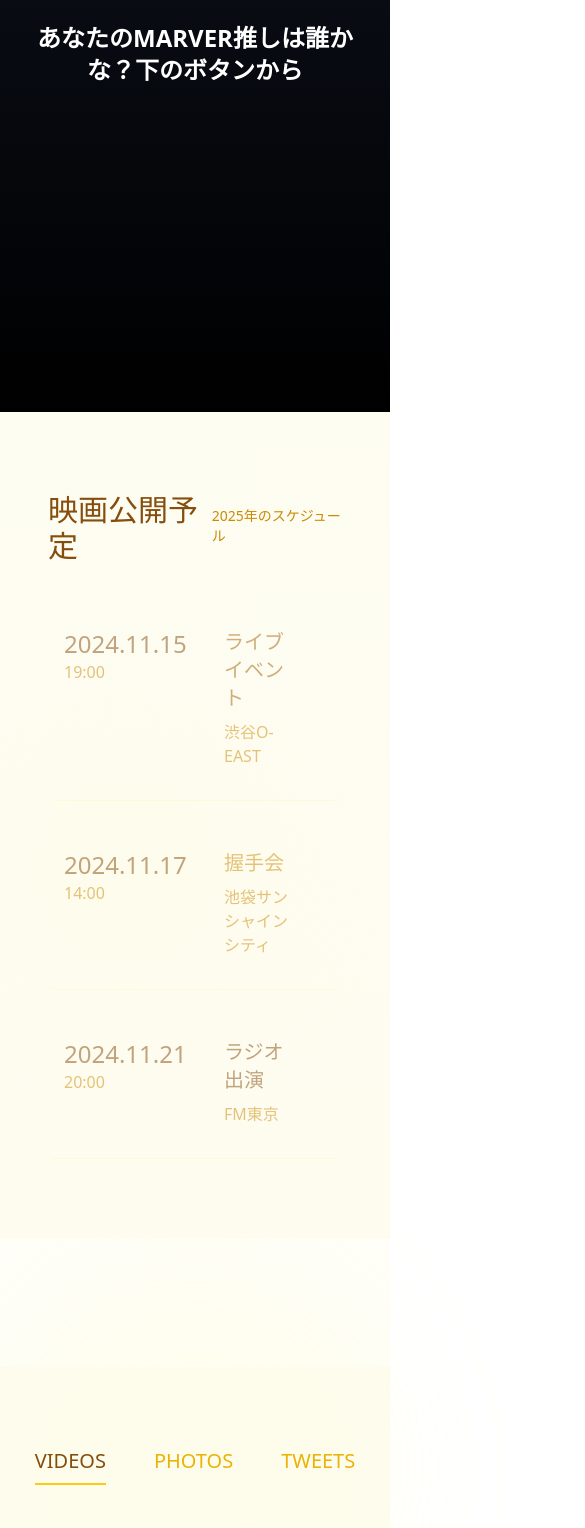
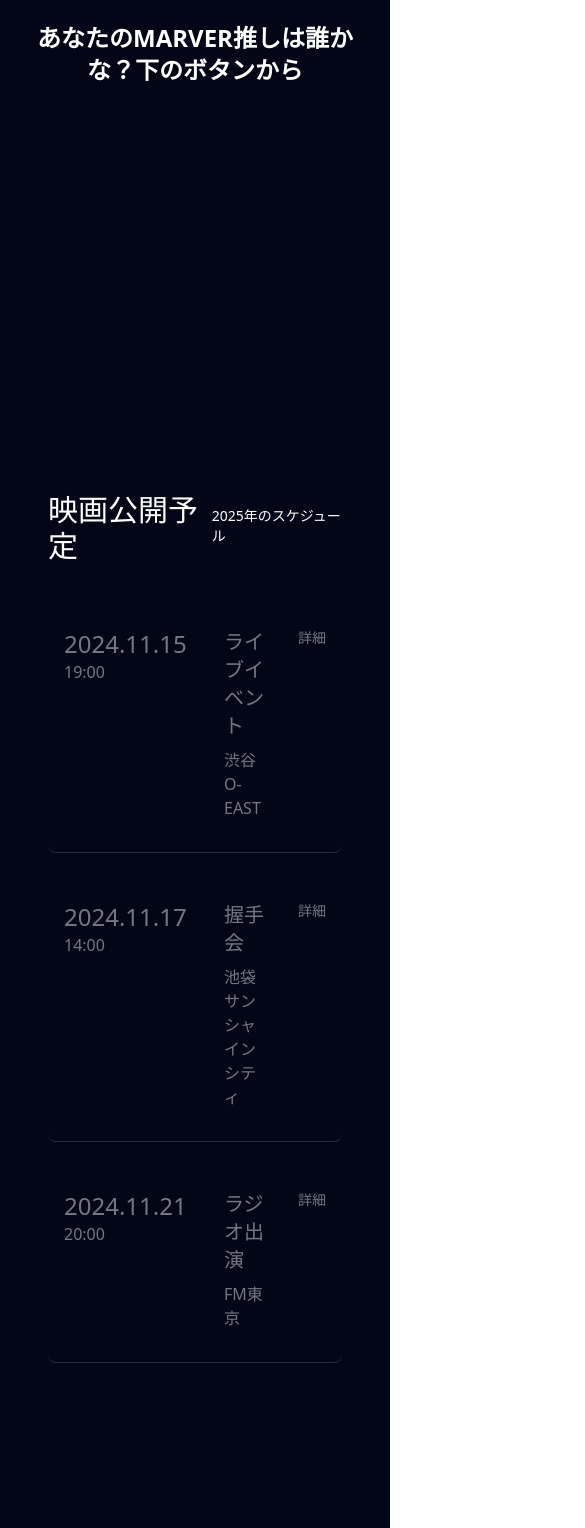
Before and after one commit to Okataku33/portfolio-marver, a React (Vite) app: page / in a window 390 px wide. Shown: the part 432-1960 px from the top of the page, 585 px wide, since content can reach past the window. Built offline with nearby package versions, Linux system fonts and the light colour scheme; no server answers.

Commit message:
全体デザインの修正

```diff
--- a/src/App.tsx
+++ b/src/App.tsx
@@ -46,14 +46,14 @@ function App() {
 
   return (
     <Router>
+      <div className="bg-gradient-to-b bg-slate-950 min-h-screen text-white">
         <Header uid={uid} />
         <div
-        className={`fixed inset-0 bg-yellow-50 z-50 transition-opacity duration-1000 ease-in-out
+          className={`fixed inset-0 bg-slate-950 z-50 transition-opacity duration-1000 ease-in-out
           ${isTransitioning ? "opacity-100" : "opacity-0 pointer-events-none"}`}
         />
         <div
-        className={`min-h-screen bg-gradient-to-b from-white via-yellow-50/20 to-yellow-100/20
-          transition-opacity duration-1000 ease-in-out
+          className={`min-h-screen bg-gradient-to-b from-white transition-opacity duration-1000 ease-in-out
           ${isTransitioning ? "opacity-0" : "opacity-100"}`}
         >
           <Routes>
@@ -68,7 +68,7 @@ function App() {
                 <>
                   <MainVisual />
                   <main className="relative">
-                  <div className="space-y-32 md:space-y-15">
+                    <div>
                       <Schedule />
                       <ContentTabs />
                     </div>
@@ -83,6 +83,7 @@ function App() {
             />
           </Routes>
         </div>
+      </div>
     </Router>
   );
 }
--- a/src/components/ContentTabs.tsx
+++ b/src/components/ContentTabs.tsx
@@ -112,20 +112,20 @@ export default function ContentTabs() {
   ];
 
   return (
-    <section className="py-20 px-6 bg-yellow-50/50">
+    <section className="py-20 px-6 bg-slate-950">
       <div className="container mx-auto">
         {/* タブヘッダー */}
         <div className="flex justify-center gap-12 mb-12">
-          {["VIDEOS", "PHOTOS", "TWEETS"].map((tab) => (
+          {["VIDEOS", "PHOTOS"].map((tab) => (
             <button
               key={tab}
               onClick={() => setActiveTab(tab.toLowerCase() as TabType)}
               className={`text-xl font-light pb-2 transition-all duration-300
-                border-b-2 hover:text-yellow-700
+                border-b-2 hover:text-cyan-400
                 ${
                   activeTab === tab.toLowerCase()
-                    ? "border-yellow-400 text-yellow-800"
-                    : "border-transparent text-yellow-500"
+                    ? "border-cyan-400 text-cyan-400"
+                    : "border-transparent text-cyan-400"
                 }`}
             >
               {tab}
@@ -140,14 +140,14 @@ export default function ContentTabs() {
             <div className="relative group">
               <div
                 ref={scrollContainerRef}
-                className="overflow-x-auto pb-4 scrollbar-thin scrollbar-thumb-yellow-200 scrollbar-track-transparent"
+                className="overflow-x-auto pb-4 scrollbar-thin scrollbar-thumb-cyan-200 scrollbar-track-transparent"
               >
                 <div className="flex gap-6 min-w-min">
                   {photos.map((photo, i) => (
                     <div
                       key={i}
                       onClick={() => setSelectedPhoto(i)}
-                      className="flex-none w-[calc(50%-12px)] md:w-[calc(50%-12px)] max-w-[600px] aspect-[1/1] bg-white p-2 rounded-lg cursor-pointer
+                      className="flex-none w-[calc(50%-12px)] md:w-[calc(50%-12px)] max-w-[600px] aspect-[1/1] bg-white rounded-lg cursor-pointer
                         transition-all duration-300 hover:-translate-y-1
                         hover:shadow-[0_4px_20px_rgba(255,200,50,0.15)]"
                     >
@@ -175,14 +175,14 @@ export default function ContentTabs() {
                 <button
                   onClick={handleScrollLeft}
                   className="absolute left-0 top-1/2 -translate-y-1/2 w-12 h-24
-                    bg-gradient-to-r from-yellow-100/90 to-transparent
-                    hover:from-yellow-200/90 transition-all duration-300
+                    bg-gradient-to-r to-transparent
+                    hover:text-cyan-400 transition-all duration-300
                     cursor-pointer flex items-center justify-start pl-2
                     opacity-0 group-hover:opacity-100"
                   aria-label="前の写真を見る"
                 >
                   <div className="w-8 h-8 flex items-center justify-center bg-white/80 rounded-full">
-                    <div className="w-3 h-3 border-l-2 border-t-2 border-yellow-400 rotate-[-45deg]" />
+                    <div className="w-3 h-3 border-l-2 border-t-2 rotate-[-45deg]" />
                   </div>
                 </button>
               )}
@@ -192,14 +192,14 @@ export default function ContentTabs() {
                 <button
                   onClick={handleScrollRight}
                   className="absolute right-0 top-1/2 -translate-y-1/2 w-12 h-24
-                    bg-gradient-to-l from-yellow-100/90 to-transparent
-                    hover:from-yellow-200/90 transition-all duration-300
+                    bg-gradient-to-l to-transparent
+                    hover:transition-all duration-300
                     cursor-pointer flex items-center justify-end pr-2
                     opacity-0 group-hover:opacity-100"
                   aria-label="次の写真を見る"
                 >
                   <div className="w-8 h-8 flex items-center justify-center bg-white/80 rounded-full">
-                    <div className="w-3 h-3 border-r-2 border-t-2 border-yellow-400 rotate-45" />
+                    <div className="w-3 h-3 border-r-2 border-t-2 rotate-45" />
                   </div>
                 </button>
               )}
@@ -209,12 +209,12 @@ export default function ContentTabs() {
           {/* Videos Grid - 同様のスクロール機能を追加 */}
           {activeTab === "videos" && (
             <div className="relative group">
-              <div className="overflow-x-auto pb-4 scrollbar-thin scrollbar-thumb-yellow-200 scrollbar-track-transparent">
+              <div className="overflow-x-auto pb-4 scrollbar-thin scrollbar-thumb-cyan-200 scrollbar-track-transparent">
                 <div className="flex gap-6 min-w-min">
                   {videos.map((video, i) => (
                     <div
                       key={i}
-                      className="flex-none w-[calc(50%-12px)] md:w-[calc(50%-12px)] max-w-[500px] aspect-video bg-white p-2 rounded-lg
+                      className="flex-none w-[calc(50%-12px)] md:w-[calc(50%-12px)] max-w-[500px] aspect-video bg-white rounded-lg
                         transition-all duration-300 hover:-translate-y-1
                         hover:shadow-[0_4px_20px_rgba(255,200,50,0.15)] cursor-pointer"
                       onClick={() => setSelectedVideo(video.id)}
@@ -226,7 +226,7 @@ export default function ContentTabs() {
                           className="w-full h-full object-cover"
                         />
                         <div className="absolute inset-0 flex items-center justify-center bg-black/20 transition-opacity group-hover:bg-black/40">
-                          <div className="w-16 h-16 flex items-center justify-center rounded-full bg-yellow-400/90 text-white">
+                          <div className="w-16 h-16 flex items-center justify-center rounded-full text-white border-2 border-cyan-500 bg-cyan-300/40">
                             ▶
                           </div>
                           <div className="absolute bottom-0 left-0 right-0 p-4 bg-gradient-to-t from-black/60 to-transparent">
@@ -240,25 +240,6 @@ export default function ContentTabs() {
                   ))}
                 </div>
               </div>
-            </div>
-          )}
-
-          {/* Tweets */}
-          {activeTab === "tweets" && (
-            <div className="max-w-2xl mx-auto space-y-6">
-              {Array.from({ length: 3 }).map((_, i) => (
-                <div
-                  key={i}
-                  className="bg-white p-6 rounded-lg
-                    transition-all duration-300 hover:-translate-y-1
-                    hover:shadow-[0_4px_20px_rgba(255,200,50,0.15)]"
-                >
-                  <div className="text-yellow-600 mb-2">2024.10.28</div>
-                  <p className="text-lg text-yellow-800">
-                    ツイート内容がここに表示されます。
-                  </p>
-                </div>
-              ))}
             </div>
           )}
         </div>
@@ -276,8 +257,7 @@ export default function ContentTabs() {
                 className="w-full h-auto rounded-lg"
               />
               <button
-                className="absolute top-4 right-4 w-10 h-10 rounded-full bg-yellow-400/90
-                  text-yellow-900 flex items-center justify-center"
+                className="absolute top-4 right-4 w-10 h-10 rounded-full flex items-center justify-center"
                 onClick={(e) => {
                   e.stopPropagation();
                   setSelectedPhoto(null);
@@ -303,8 +283,7 @@ export default function ContentTabs() {
                 allowFullScreen
               />
               <button
-                className="absolute -top-10 right-0 w-10 h-10 rounded-full bg-yellow-400/90
-                  text-yellow-900 flex items-center justify-center"
+                className="absolute -top-10 right-0 w-10 h-10 rounded-fulls flex items-center justify-center"
                 onClick={(e) => {
                   e.stopPropagation();
                   setSelectedVideo(null);
--- a/src/components/LoadingSpinner.tsx
+++ b/src/components/LoadingSpinner.tsx
@@ -1,6 +1,6 @@
 export default function LoadingSpinner() {
   return (
-    <div className="fixed inset-0 flex items-center justify-center bg-yellow-50">
+    <div className="fixed inset-0 flex items-center justify-center bg-slate-950">
       <div className="relative">
         {/* アイアンマンの画像 */}
         <div className="w-32 h-32 animate-spin">
@@ -38,7 +38,7 @@ export default function LoadingSpinner() {
 
         {/* ローディングテキスト */}
         <div className="absolute -bottom-8 left-1/2 -translate-x-1/2 whitespace-nowrap">
-          <p className="text-yellow-600 text-sm animate-pulse">
+          <p className="text-rose-600 text-text-sm animate-pulse">
             Now Loading...
           </p>
         </div>
--- a/src/components/MainVisual.tsx
+++ b/src/components/MainVisual.tsx
@@ -30,7 +30,7 @@ export default function MainVisual() {
   };
 
   return (
-    <section className="pt-32 min-h-screen flex items-center justify-center bg-gradient-to-b from-gray-900 to-black overflow-hidden relative">
+    <section className="pt-32 min-h-screen flex items-center justify-center bg-slate-950 overflow-hidden relative">
       {showButton && (
         <div className="absolute bottom-16 text-center w-full z-10">
           <button
--- a/src/components/QandA.tsx
+++ b/src/components/QandA.tsx
@@ -145,13 +145,13 @@ const QandA: React.FC<QandAProps> = ({ uid }) => {
           <div className="fixed inset-0 bg-gray-800 bg-opacity-50 flex justify-center items-center z-50">
             <div
               ref={popupRef}
-              className="bg-indigo-900 rounded-xl p-8 max-w-lg w-full shadow-2xl"
+              className="bg-sky-950 rounded-xl p-8 max-w-lg w-full shadow-2xl"
             >
               <div className="mb-6">
                 <img
                   src={qaData[selectedItem].image}
                   alt={qaData[selectedItem].marvelId}
-                  className="w-full h-64 object-cover rounded-lg border-4 border-indigo-800"
+                  className="w-full h-64 object-cover rounded-lg border-4 border-sky-900"
                 />
               </div>
 
--- a/src/components/Schedule.tsx
+++ b/src/components/Schedule.tsx
@@ -1,18 +1,7 @@
 import { scheduleData } from "../constants/data";
 
 export default function Schedule() {
-  const getCategoryStyle = (category?: string) => {
-    switch (category) {
-      case "live":
-        return "text-yellow-700";
-      case "event":
-        return "text-yellow-600";
-      case "media":
-        return "text-yellow-800";
-      default:
-        return "text-yellow-700";
-    }
-  };
+  const getCategoryStyle = (category?: string) => {};
 
   const isUpcoming = (dateStr: string) => {
     const today = new Date();
@@ -22,31 +11,28 @@ export default function Schedule() {
   };
 
   return (
-    <section className="py-20 px-6 bg-yellow-50/50">
+    <section className="py-20 px-6 bg-slate-950">
       <div className="container mx-auto">
         <div className="flex justify-between items-baseline mb-12">
-          <h2 className="text-3xl font-light text-yellow-800">映画公開予定</h2>
-          <div className="text-sm text-yellow-600">2025年のスケジュール</div>
+          <h2 className="text-3xl font-light">映画公開予定</h2>
+          <div className="text-sm">2025年のスケジュール</div>
         </div>
 
         <div className="space-y-8">
           {scheduleData.map((event, index) => (
             <div
               key={index}
-              className={`flex gap-8 items-start border-b border-yellow-100 pb-8 p-4
-                rounded-lg transition-all duration-300 cursor-pointer
-                hover:shadow-[0_4px_20px_rgba(255,200,50,0.15)]
-                hover:border-yellow-200
-                hover:-translate-y-0.5
-                hover:bg-yellow-50/30
-                ${isUpcoming(event.date) ? "opacity-100" : "opacity-50"}`}
+              className={`flex gap-8 items-start border-b border-slate-600 pb-8 p-4
+              rounded-lg transition-all duration-300 cursor-pointer
+              hover:shadow-lg hover:border-slate-500
+              hover:bg-slate-800/30
+              text-slate-200
+              ${isUpcoming(event.date) ? "opacity-100" : "opacity-50"}`}
             >
               {/* 日付部分 */}
               <div className="w-32">
-                <div className="text-2xl font-light text-yellow-800">
-                  {event.date}
-                </div>
-                <div className="text-yellow-600">{event.time}</div>
+                <div className="text-2xl font-light">{event.date}</div>
+                <div>{event.time}</div>
               </div>
 
               {/* イベント詳細部分 */}
@@ -56,24 +42,26 @@ export default function Schedule() {
                 >
                   {event.title}
                 </h3>
-                <p className="text-yellow-600">{event.description}</p>
+                <p>{event.description}</p>
               </div>
 
               {/* 詳細リンク */}
               <div className="text-sm">
                 <button
-                  className="text-yellow-500 hover:text-yellow-700 transition-colors"
+                  className=" hover:text-cyan-400 transition-colors"
                   onClick={() =>
                     window.scrollTo({ top: 0, behavior: "smooth" })
                   }
-                ></button>
+                >
+                  詳細
+                </button>
               </div>
             </div>
           ))}
         </div>
 
         {scheduleData.length === 0 && (
-          <div className="text-center py-12 text-yellow-600">
+          <div className="text-center py-12">
             現在予定されているスケジュールはありません。
           </div>
         )}
```
Also changed, not shown: src/components/Footer.tsx (+19 -19 lines), src/components/Header.tsx (+5 -15 lines). Lines whose indentation alone changed are shown as unchanged.
